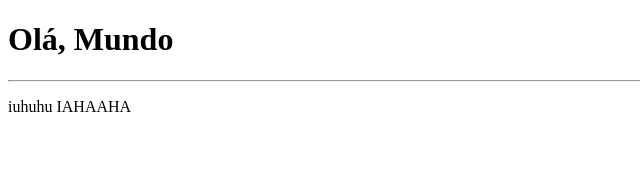
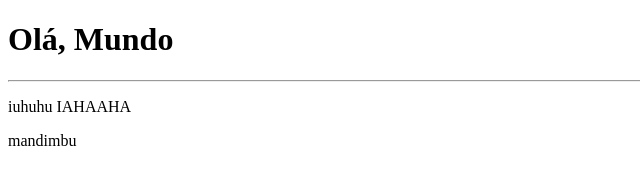
Before and after one commit to wernerraul25/First-repository, a plain HTML site: page site-exemplo/index.html in a window 1280 px wide. Shown: the full height of the page, 0-640 px from the left. Drawn offline with Linux system fonts and the light colour scheme.

Commit message:
Adicionei um parágrafo

```diff
--- a/site-exemplo/index.html
+++ b/site-exemplo/index.html
@@ -10,5 +10,6 @@
     <h1>Olá, Mundo</h1>
     <hr>
     <p>iuhuhu IAHAAHA</p>
+    <p>mandimbu</p>
 </body>
 </html>
```
